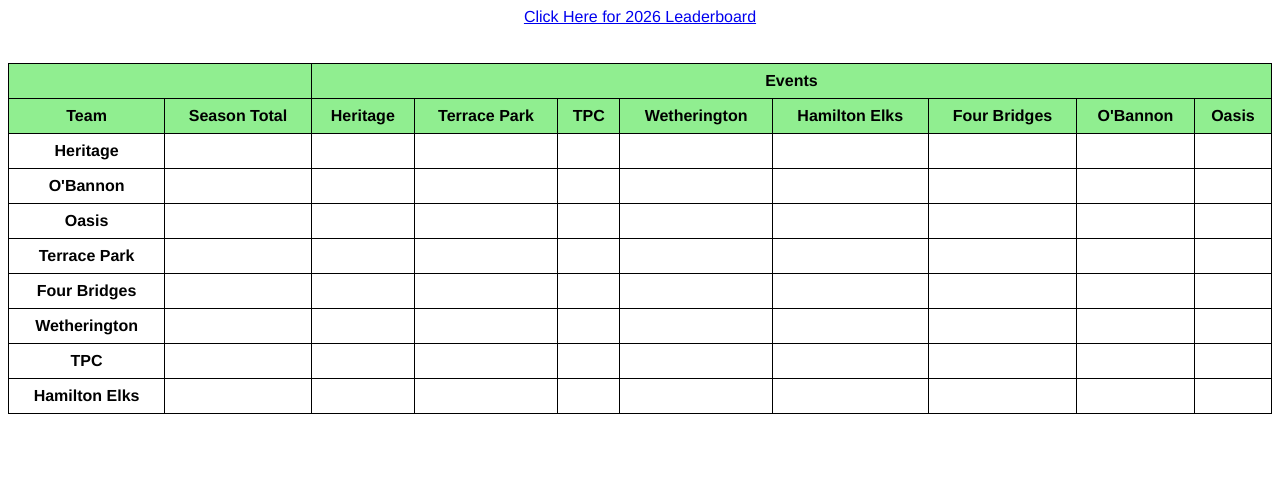
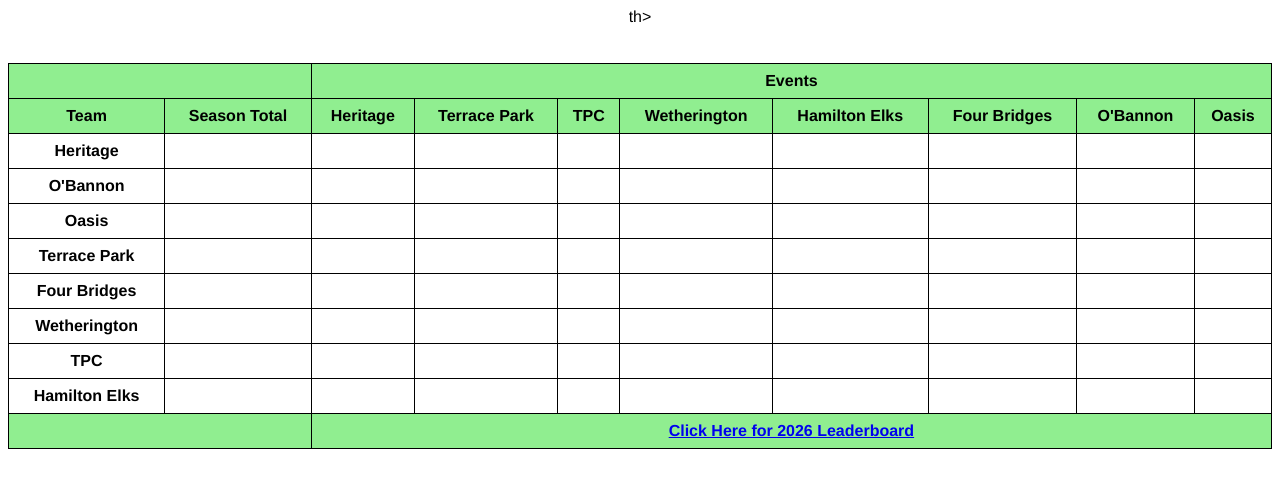
Before and after one commit to jpedicini/senior-interclub, a plain HTML site: page Leaderboard.html in a window 1280 px wide. Drawn offline with Linux system fonts and the light colour scheme.

Commit message:
Fix HTML structure and update leaderboard links

```diff
--- a/Leaderboard.html
+++ b/Leaderboard.html
@@ -28,7 +28,7 @@
 </style>
 <center>
 <table>
-<caption>2027 Senior Interclub Leaderboard</caption><a href="./2026Leaderboard.html">Click Here for 2026 Leaderboard</a>
+<caption>2027 Senior Interclub Leaderboard</caption>
  <tr><th colspan="2"></th>
   <th colspan="8">Events</th></tr>
 <!-- This first row lists titles and sites in order of events -->
@@ -142,6 +142,8 @@
    <td></td>
    <td></td>
 </tr>
+ <tr><th colspan="2"></th>
+  <th colspan="8"><a href="./2026Leaderboard.html">Click Here for 2026 Leaderboard</a></th>th></tr>
 </table>
 </center>
 </html>
```
